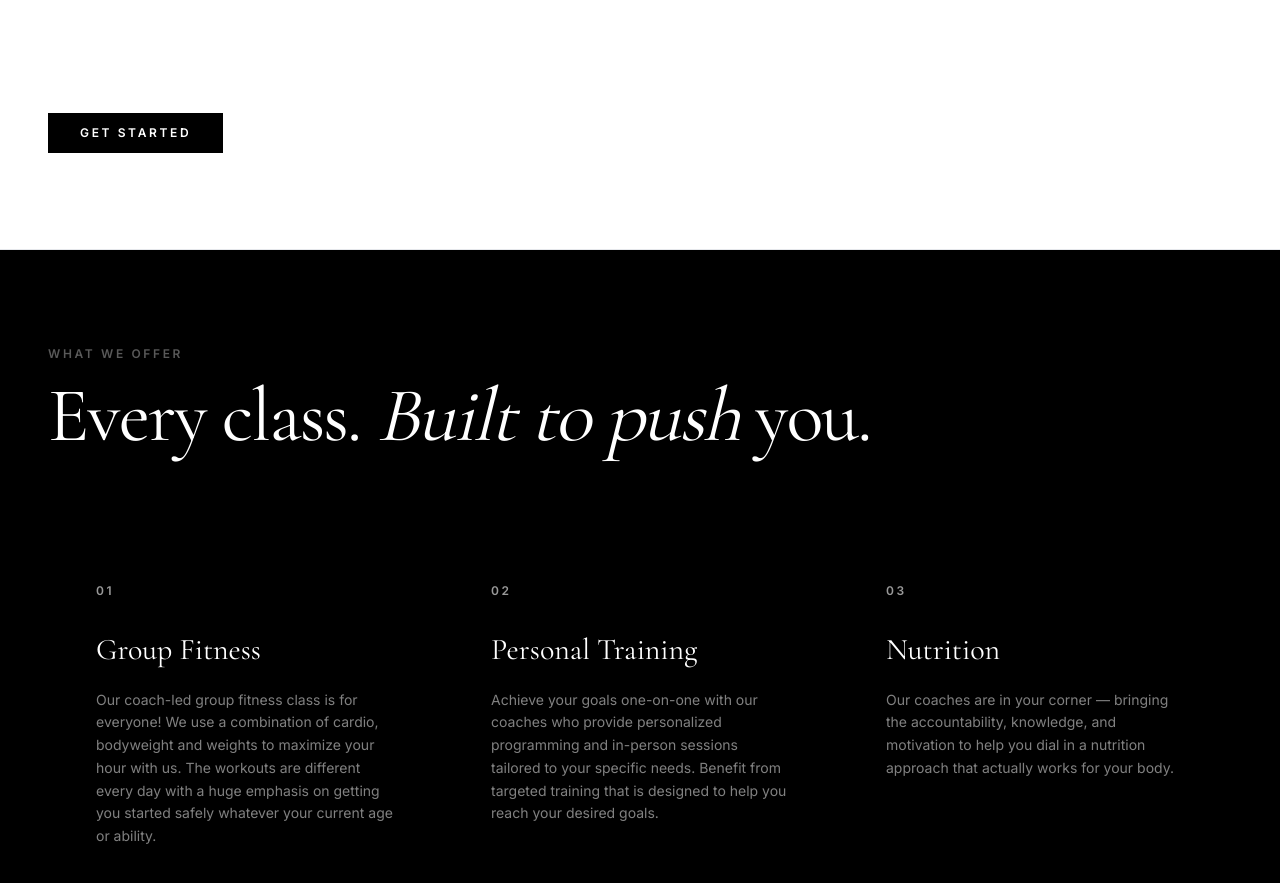
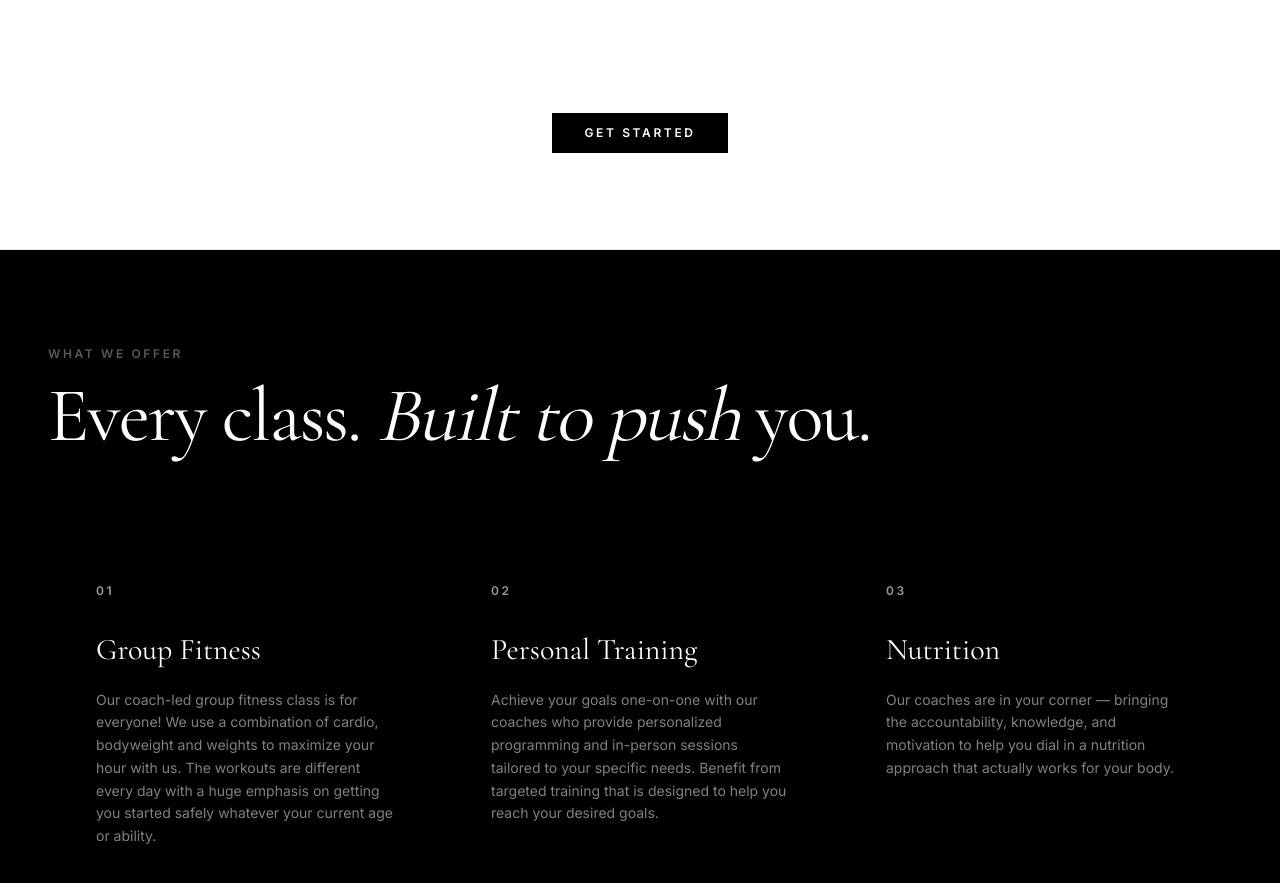
Before and after one commit to dfeleppa/lyfe, a Next.js app: page / in a window 1280 px wide. Shown: the part 1115-1998 px from the top of the page. Built offline with nearby package versions, Linux system fonts and the light colour scheme.

Commit message:
Center Get Started button in What We Offer section

```diff
--- a/src/app/page.tsx
+++ b/src/app/page.tsx
@@ -285,7 +285,7 @@ function Classes() {
           ))}
         </div>
 
-        <div className="mt-16 reveal">
+        <div className="mt-16 reveal flex justify-center">
           <a
             href="#trial"
             className="inline-block bg-black px-8 py-3 font-sans text-xs font-semibold uppercase tracking-widest text-white transition hover:bg-black/80"
```
